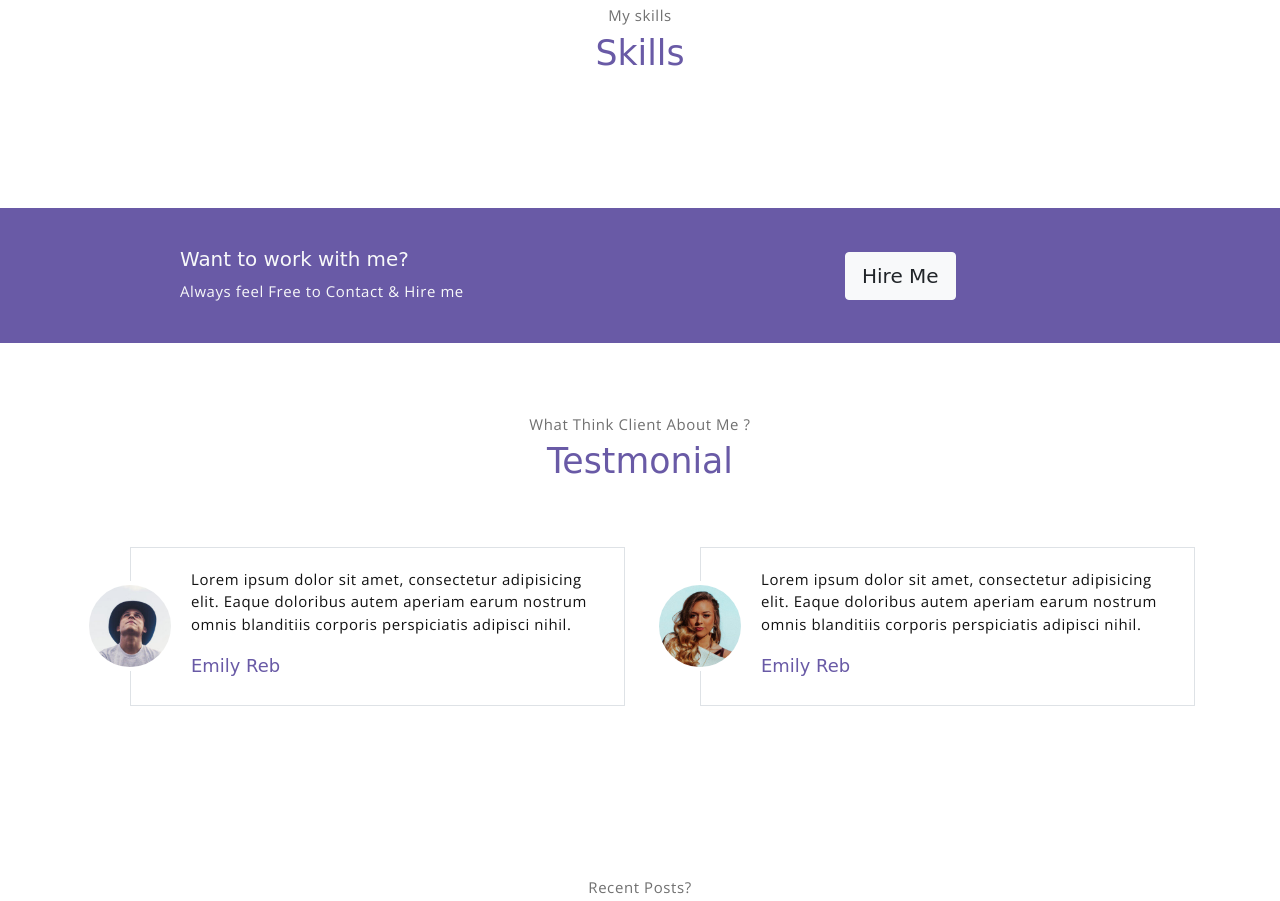
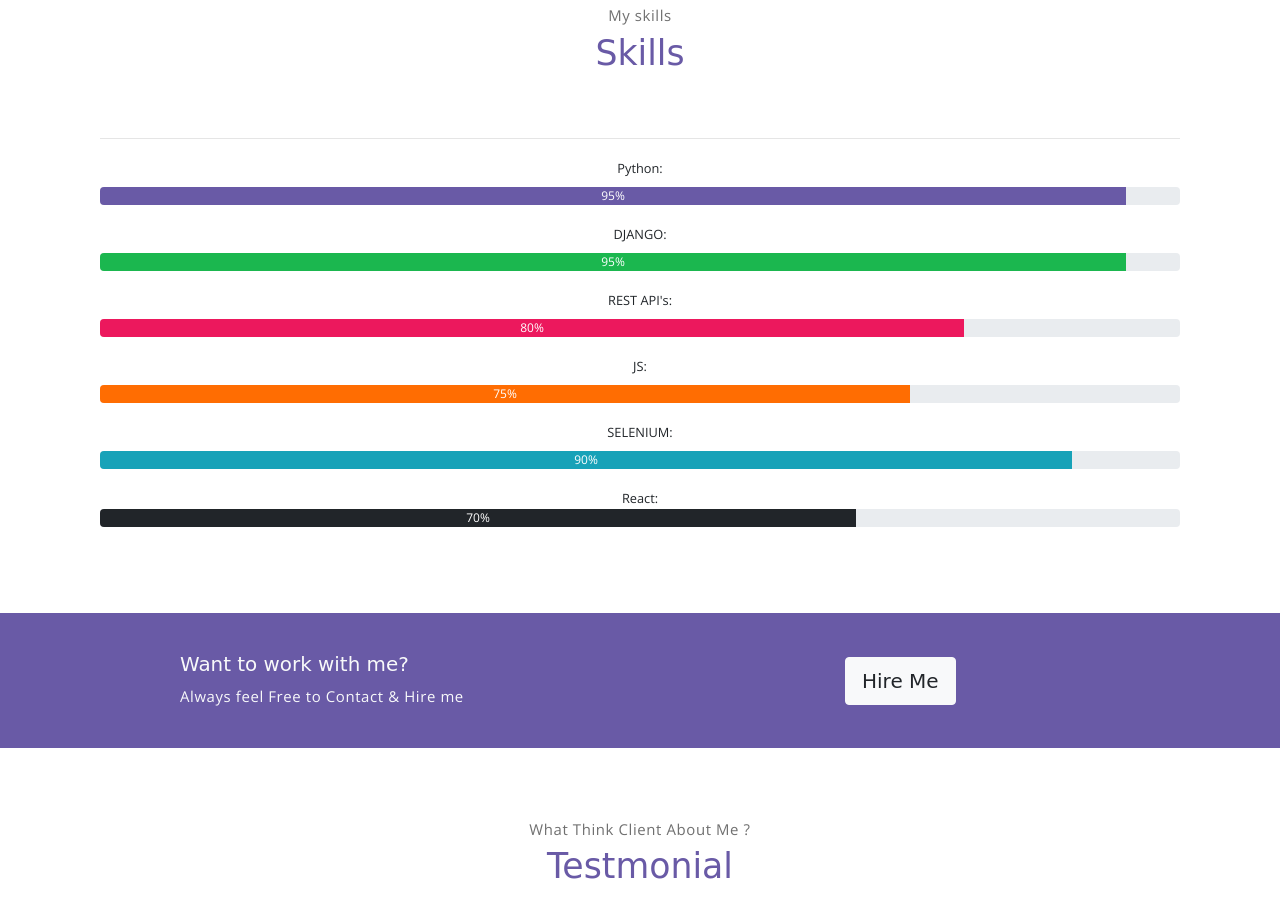
Before and after one commit to mustahidhasan/mustahid.github.io, a plain HTML site: page index.html in a window 1280 px wide. Shown: the part 2740-3641 px from the top of the page. Drawn offline with nearby package versions, Linux system fonts and the light colour scheme; a web font is replaced by a local one.

Commit message:
skills progress done

```diff
--- a/index.html
+++ b/index.html
@@ -135,7 +135,8 @@
                                 alt="Download free bootstrap 4 landing page, free boootstrap 4 templates, Download free bootstrap 4.1 landing page, free boootstrap 4.1.1 templates, meyawo Landing page"
                                 class="icon">
                             <h6 class="title">RESTful API</h6>
-                            <p class="subtitle"> Designing and implementing APIs for seamless communication between applications, ensuring data accessibility.
+                            <p class="subtitle"> Designing and implementing APIs for seamless communication between
+                                applications, ensuring data accessibility.
                             </p>
                         </div>
                     </div>
@@ -162,7 +163,8 @@
                                 alt="Download free bootstrap 4 landing page, free boootstrap 4 templates, Download free bootstrap 4.1 landing page, free boootstrap 4.1.1 templates, meyawo Landing page"
                                 class="icon">
                             <h6 class="title">IoT Solutions</h6>
-                            <p class="subtitle">Developing software for IoT applications to enable efficient data collection and processing.</p>
+                            <p class="subtitle">Developing software for IoT applications to enable efficient data
+                                collection and processing.</p>
                         </div>
                     </div>
                 </div>
@@ -185,7 +187,8 @@
                                 alt="Download free bootstrap 4 landing page, free boootstrap 4 templates, Download free bootstrap 4.1 landing page, free boootstrap 4.1.1 templates, meyawo Landing page"
                                 class="icon">
                             <h6 class="title">Data Scraping</h6>
-                            <p class="subtitle">Automating data collection from online sources using Python-selenium-bs4, Docker, dynamodb, prisma, apollo
+                            <p class="subtitle">Automating data collection from online sources using
+                                Python-selenium-bs4, Docker, dynamodb, prisma, apollo
                                 for efficient processing.</p>
                         </div>
                     </div>
@@ -259,10 +262,40 @@
             <p class="section-subtitle">My skills</p>
             <h6 class="section-title mb-6">Skills</h6>
             <!-- row -->
-            <div class="pricing-wrapper">
+            <div class="col-md-12">
 
-
-            </div><!-- end of pricing wrapper -->
+                <hr>
+                <small>Python: </small>
+                <div class="progress mt-2 mb-3" style="height: 10%;">
+                    <div class="progress-bar" role="progressbar" style="width: 95%" aria-valuenow="25" aria-valuemin="0"
+                        aria-valuemax="100"><span>95%</span></div>
+                </div>
+                <small>DJANGO:</small>
+                <div class="progress mt-2 mb-3" style="height: 10%;">
+                    <div class="progress-bar bg-success" role="progressbar" style="width: 95%" aria-valuenow="25"
+                        aria-valuemin="0" aria-valuemax="100"><span>95%</span></div>
+                </div>
+                <small>REST API's:</small>
+                <div class="progress mt-2 mb-3" style="height: 10%;">
+                    <div class="progress-bar bg-danger" role="progressbar" style="width: 80%" aria-valuenow="25"
+                        aria-valuemin="0" aria-valuemax="100"><span>80%</span></div>
+                </div>
+                <small>JS:</small>
+                <div class="progress mt-2 mb-3" style="height: 10%;">
+                    <div class="progress-bar bg-warning" role="progressbar" style="width: 75%" aria-valuenow="25"
+                        aria-valuemin="0" aria-valuemax="100"><span>75%</span></div>
+                </div>
+                <small>SELENIUM:</small>
+                <div class="progress mt-2 mb-3" style="height: 10%;">
+                    <div class="progress-bar bg-info" role="progressbar" style="width: 90%" aria-valuenow="25"
+                        aria-valuemin="0" aria-valuemax="100"><span>90%</span></div>
+                </div>
+                <small>React:</small>
+                <div class="progress mt- mb-3" style="height: 10%;">
+                    <div class="progress-bar bg-dark" role="progressbar" style="width: 70%" aria-valuenow="25"
+                        aria-valuemin="0" aria-valuemax="100"><span>70%</span></div>
+                </div>
+            </div>
         </div> <!-- end of container -->
     </section><!-- end of pricing section -->
 
```
